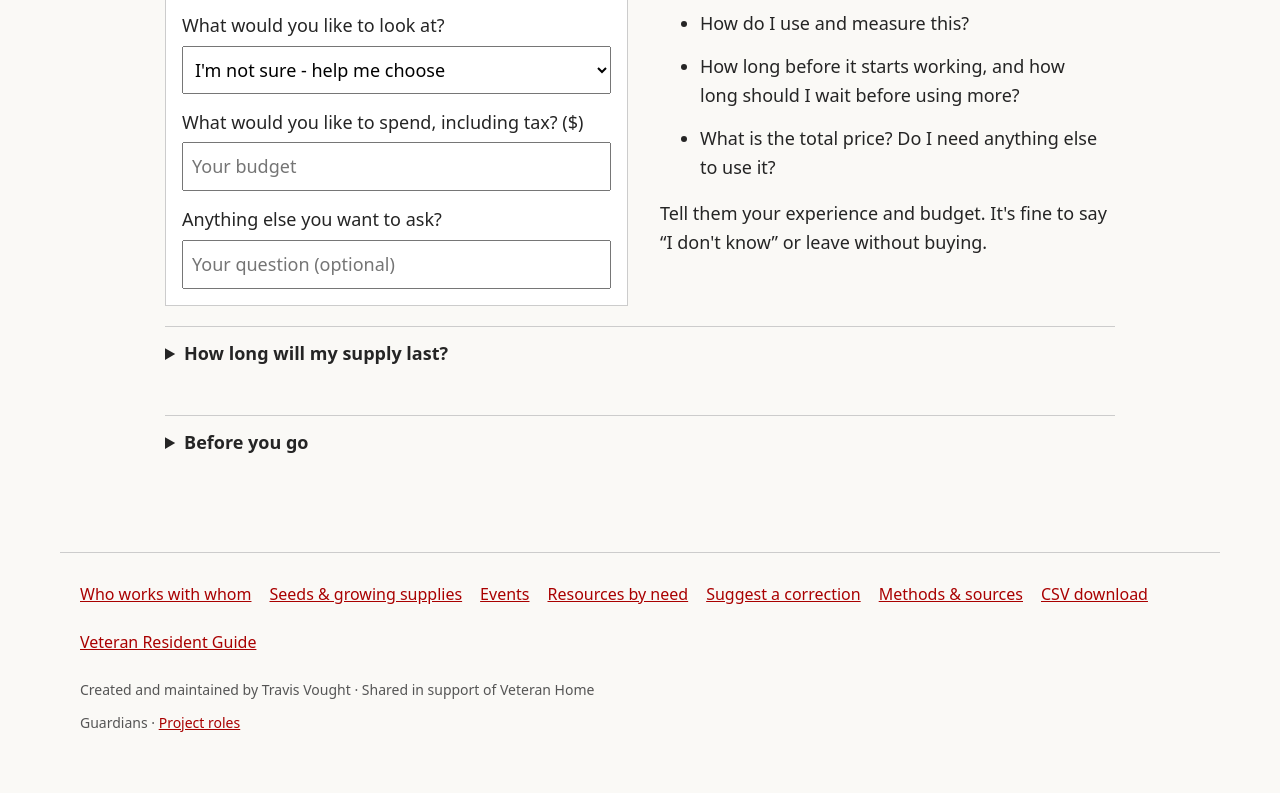
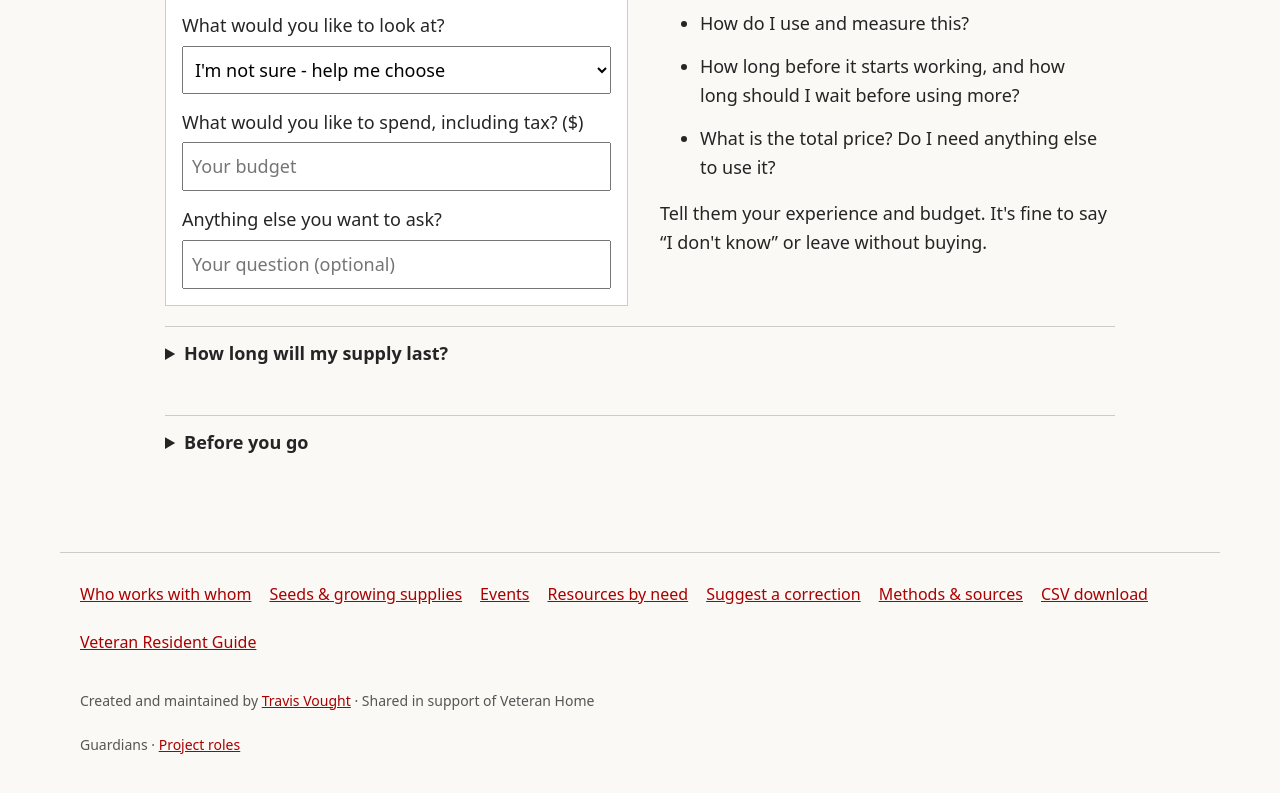
Before and after one commit to travisvought-byte/ohio-cannabis-directory, a website: page buyer-guide.html in a window 1280 px wide. Shown: the part 610-1403 px from the top of the page. Drawn offline with Linux system fonts and the light colour scheme.

Commit message:
site: make author bio a subtle footer link, not a sales block

```diff
--- a/buyer-guide.html
+++ b/buyer-guide.html
@@ -58,4 +58,4 @@ let supplyTracked=false;
 ['supply-amount','per-day'].forEach(id=>document.getElementById(id).addEventListener('input',()=>{if(!supplyTracked&&calc()){supplyTracked=true;if(window.directoryTrack)window.directoryTrack('supply-calculator-used');}}));
 document.getElementById('download-plan').onclick=async()=>{const button=document.getElementById('download-plan'),status=document.getElementById('plan-status');button.disabled=true;status.textContent='Preparing your plan...';try{const plan=updatePlan(),blob=await window.visitPlanPdf(plan),url=URL.createObjectURL(blob),a=document.createElement('a');a.href=url;a.download='my-dispensary-plan.pdf';a.click();setTimeout(()=>URL.revokeObjectURL(url),10000);status.textContent='Your plan is ready. Your answers stay on your device.';}catch(_){status.textContent='The PDF could not load. Use Print my plan to print or save it as a PDF.';}finally{button.disabled=false;}};
 if(location.hash==='#ohio-basics'){document.querySelector('.buyer-before').open=true;document.getElementById('ohio-basics').open=true;}
-</script><footer class="site-footer"><nav aria-label="More resources"><a href="relationships.html">Who works with whom</a><a href="seeds.html">Seeds &amp; growing supplies</a><a href="resources.html#community">Events</a><a href="resources.html">Resources by need</a><a href="mailto:VeteranHomeGuardians@gmail.com?subject=Ohio%20Cannabis%20Directory%3A%20listing%20update&body=Organization%20or%20listing%20link%3A%0D%0A%0D%0AAddition%20or%20correction%3A%0D%0A%0D%0AWebsite%20or%20source%3A%0D%0A%0D%0A">Suggest a correction</a><a href="https://github.com/travisvought-byte/ohio-cannabis-directory#readme">Methods &amp; sources</a><a href="ohio-cannabis-directory.csv" download>CSV download</a><a href="https://travisvought-byte.github.io/vhg-veteran-resident-guide/">Veteran Resident Guide</a></nav><p>Created and maintained by Travis Vought · Shared in support of Veteran Home Guardians · <a href="https://github.com/travisvought-byte/ohio-cannabis-directory/blob/main/PROJECT_STEWARDSHIP.md">Project roles</a></p></footer></body></html>
+</script><footer class="site-footer"><nav aria-label="More resources"><a href="relationships.html">Who works with whom</a><a href="seeds.html">Seeds &amp; growing supplies</a><a href="resources.html#community">Events</a><a href="resources.html">Resources by need</a><a href="mailto:VeteranHomeGuardians@gmail.com?subject=Ohio%20Cannabis%20Directory%3A%20listing%20update&body=Organization%20or%20listing%20link%3A%0D%0A%0D%0AAddition%20or%20correction%3A%0D%0A%0D%0AWebsite%20or%20source%3A%0D%0A%0D%0A">Suggest a correction</a><a href="https://github.com/travisvought-byte/ohio-cannabis-directory#readme">Methods &amp; sources</a><a href="ohio-cannabis-directory.csv" download>CSV download</a><a href="https://travisvought-byte.github.io/vhg-veteran-resident-guide/">Veteran Resident Guide</a></nav><p>Created and maintained by <a href="work-with-travis.html">Travis Vought</a> · Shared in support of Veteran Home Guardians · <a href="https://github.com/travisvought-byte/ohio-cannabis-directory/blob/main/PROJECT_STEWARDSHIP.md">Project roles</a></p></footer></body></html>
```
